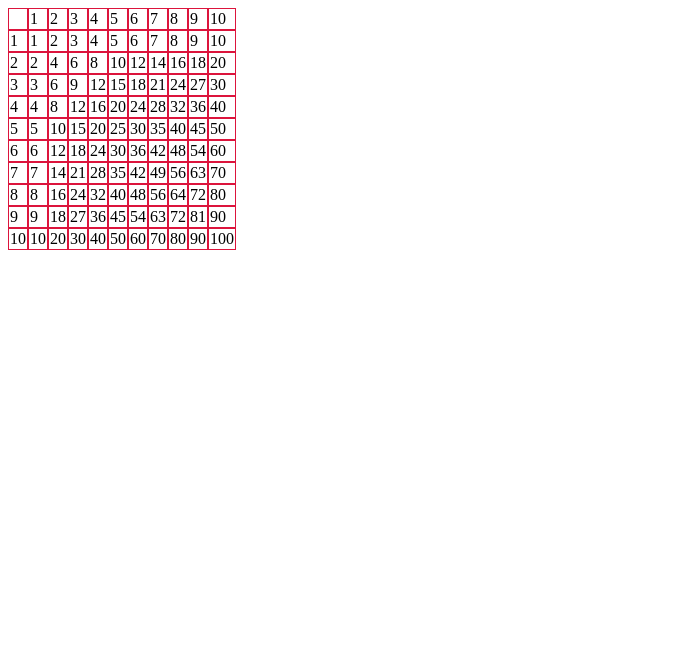
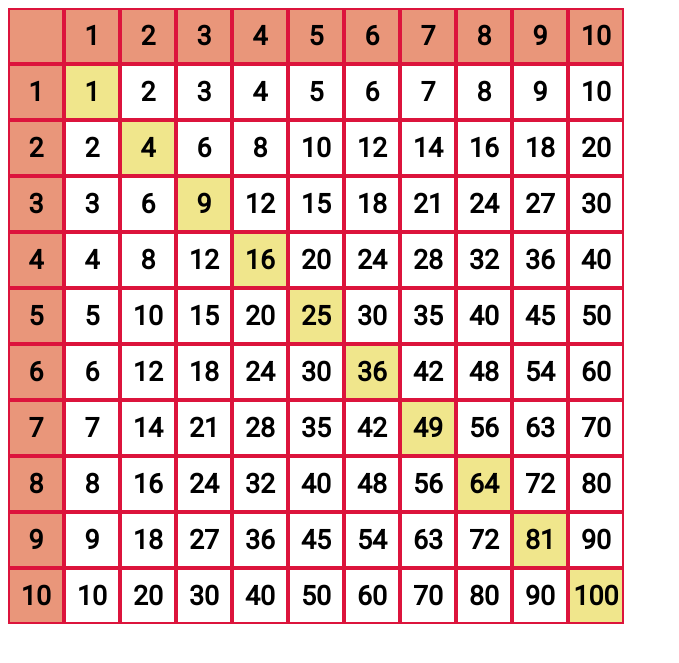
Before and after one commit to coolbuch/phpHomeWork, a PHP site: page / in a window 1280 px wide. Shown: the top 663 px of the page, without its empty margins (0-679 px from the left). Run offline with PHP 8.4, Linux system fonts and the light colour scheme.

Commit message:
now everything works))))

```diff
--- a/Task2/index.php
+++ b/Task2/index.php
@@ -6,6 +6,7 @@
     </title>
     <link rel="stylesheet" href="style.css"/>
     <meta charset="UTF-8">
+    <link href="https://fonts.googleapis.com/css?family=Roboto&display=swap" rel="stylesheet">
 </head>
 <body>
 <table cellspacing="0">
@@ -14,7 +15,7 @@
     echo "<tr><td class='first'></td>";
     for ($i = 1; $i < $n + 1; $i++)
     {
-        echo "<td>$i</td>";
+        echo "<td class='first-line'>$i</td>";
     }
     echo "</tr>";
     for ($i = 1; $i < $n + 1; $i++)
--- a/Task2/style.css
+++ b/Task2/style.css
@@ -1,4 +1,25 @@
 td
 {
-    border: crimson solid 1px;
+    border: crimson solid 2px;
+    min-width: 50px;
+    text-align: center;
+    font-weight: bold;
+    font-family: Roboto;
+    height: 50px;
+    font-size: 20pt;
 }
+
+.diagonal
+{
+    background-color: khaki;
+}
+
+td:first-child, .first-line
+{
+    background: darksalmon;
+}
+
+.diagonal
+{
+
+}
```
